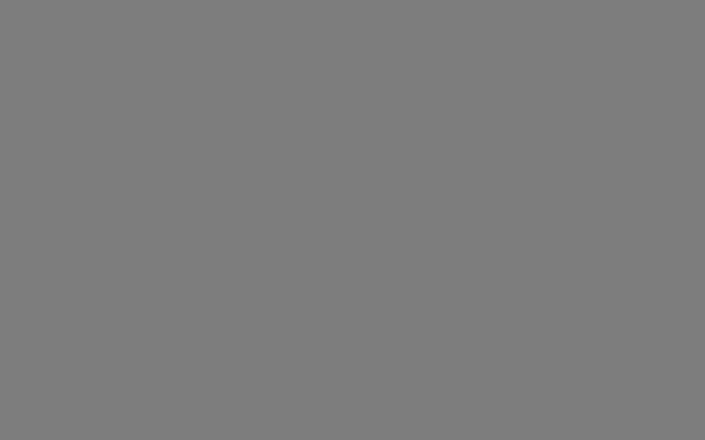
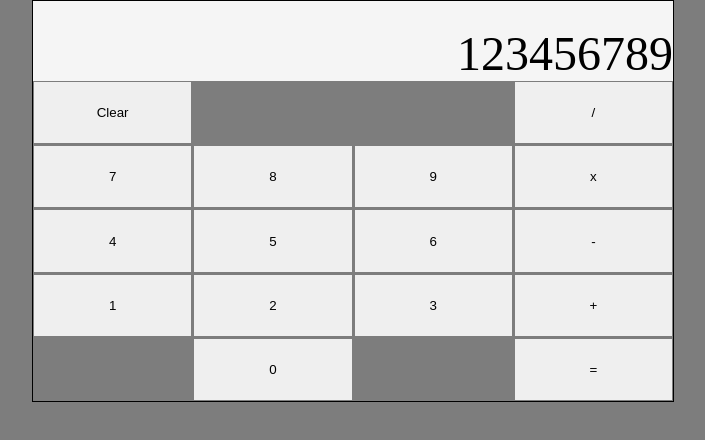
Before and after one commit to Jrwick/odin-calc, a plain HTML site: page index.html in a window 1280 px wide. Shown: the whole page, without its empty margins (287-992 px from the left). Drawn offline with Linux system fonts and the light colour scheme.

Commit message:
Create basic html/css calculator skeleton

```diff
--- a/css/styles.css
+++ b/css/styles.css
@@ -1,3 +1,54 @@
+* {
+  margin: 0;
+  padding: 0;
+  border: 0;
+}
+
 html {
   background-color: rgb(125, 125, 125);
 }
+
+.container {
+  display: flex;
+  flex-direction: column;
+  align-items: center;
+}
+
+.calculator {
+  display: flex;
+  flex-direction: column;
+  border: solid black 1px;
+  width: 50vw;
+  height: 50vh;
+}
+
+.display-area {
+  display: flex;
+  flex: 1;
+  background-color: whitesmoke;
+  align-items: end;
+}
+
+.current-output {
+  flex: 1;
+  text-align: right;
+  font-size: 3em;
+}
+
+.buttons {
+  display: flex;
+  flex-direction: column;
+  flex: 4;
+  gap: 1px;
+}
+
+.button-row {
+  display: flex;
+  flex: 1;
+  gap: 1px;
+}
+
+.button-row :is(button, div) {
+  flex: 1 0 64px;
+  margin: 1px;
+}
--- a/index.html
+++ b/index.html
@@ -7,6 +7,46 @@
     <title>Calculator</title>
   </head>
   <body>
+    <div class="container">
+      <div class="calculator">
+        <div class="display-area">
+          <output class="current-output">123456789</output>
+        </div>
+        <div class="buttons">
+          <div class="button-row" id="top">
+            <button id="clear">Clear</button>
+            <div></div>
+            <div></div>
+            <button>/</button>
+          </div>
+          <div class="button-row">
+            <button>7</button>
+            <button>8</button>
+            <button>9</button>
+            <button>x</button>
+          </div>
+          <div class="button-row">
+            <button>4</button>
+            <button>5</button>
+            <button>6</button>
+            <button>-</button>
+          </div>
+          <div class="button-row">
+            <button>1</button>
+            <button>2</button>
+            <button>3</button>
+            <button>+</button>
+          </div>
+          <div class="button-row">
+            <div></div>
+            <button>0</button>
+            <div></div>
+            <button>=</button>
+          </div>
+        </div>
+      </div>
+    </div>
+
     <script src="js/script.js" defer></script>
   </body>
 </html>
```
